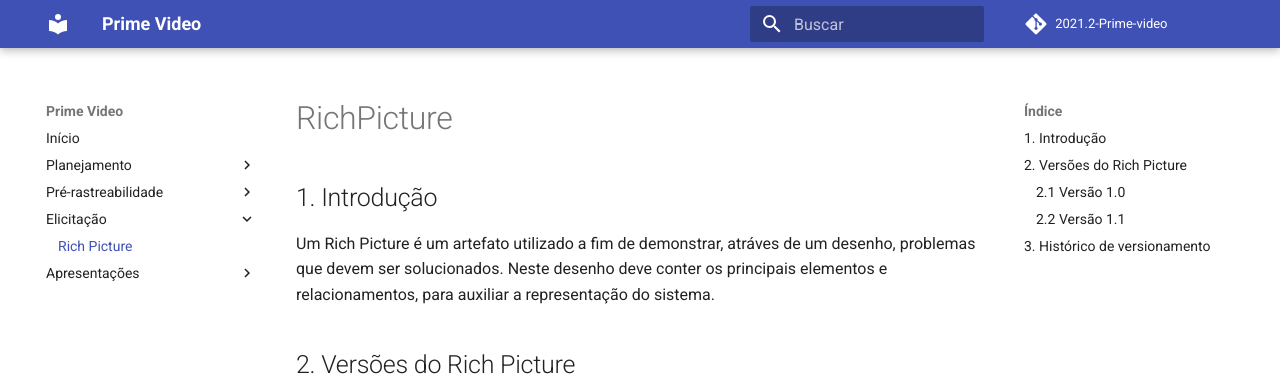
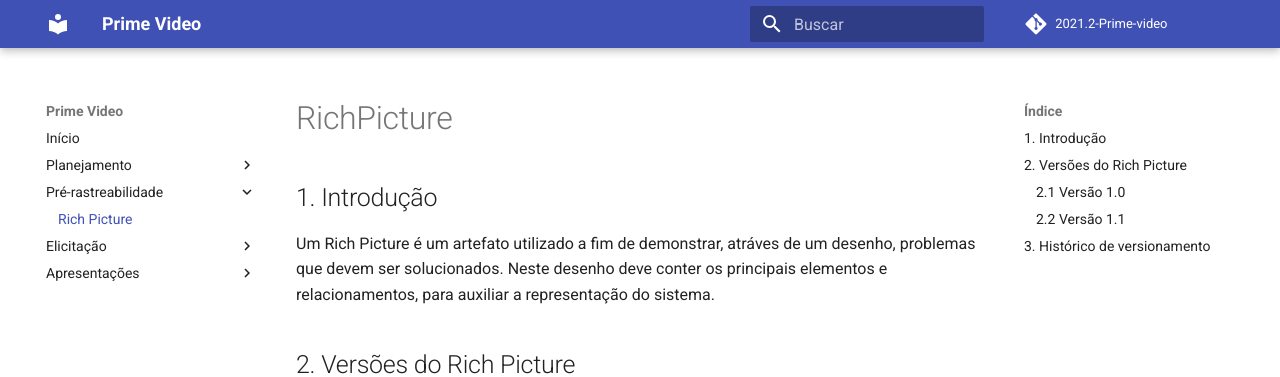
Before and after one commit to Requisitos-de-Software/2021.2-Prime-video, an MkDocs documentation site: the page built from docs/pre_rastreabilidade/rich_picture.md, in a window 1280 px wide. Shown: the top 377 px of the page. Built offline with MkDocs 1.6.1 and Material for MkDocs 9.7.7, drawn with Linux system fonts in a browser that asks for light colours; comment, search, counter and statistics services are not loaded; part of the change alters nothing that is shown.

```diff
--- a/mkdocs.yml
+++ b/mkdocs.yml
@@ -21,9 +21,9 @@ nav:
   - Pré-rastreabilidade:
     - Rich Picture: pre_rastreabilidade/rich_picture.md
   - Elicitação:
-    - Personas: pre_rastreabilidade/rich_picture.md
+    - Personas: elicitacao/personas.md
   - Apresentações:
-    - Apresentação 1: elicitacao/personas.md
+    - Apresentação 1: apresentacoes/apresentacao1.md
 
 extra_css:
   - stylesheets/styles.css
```
